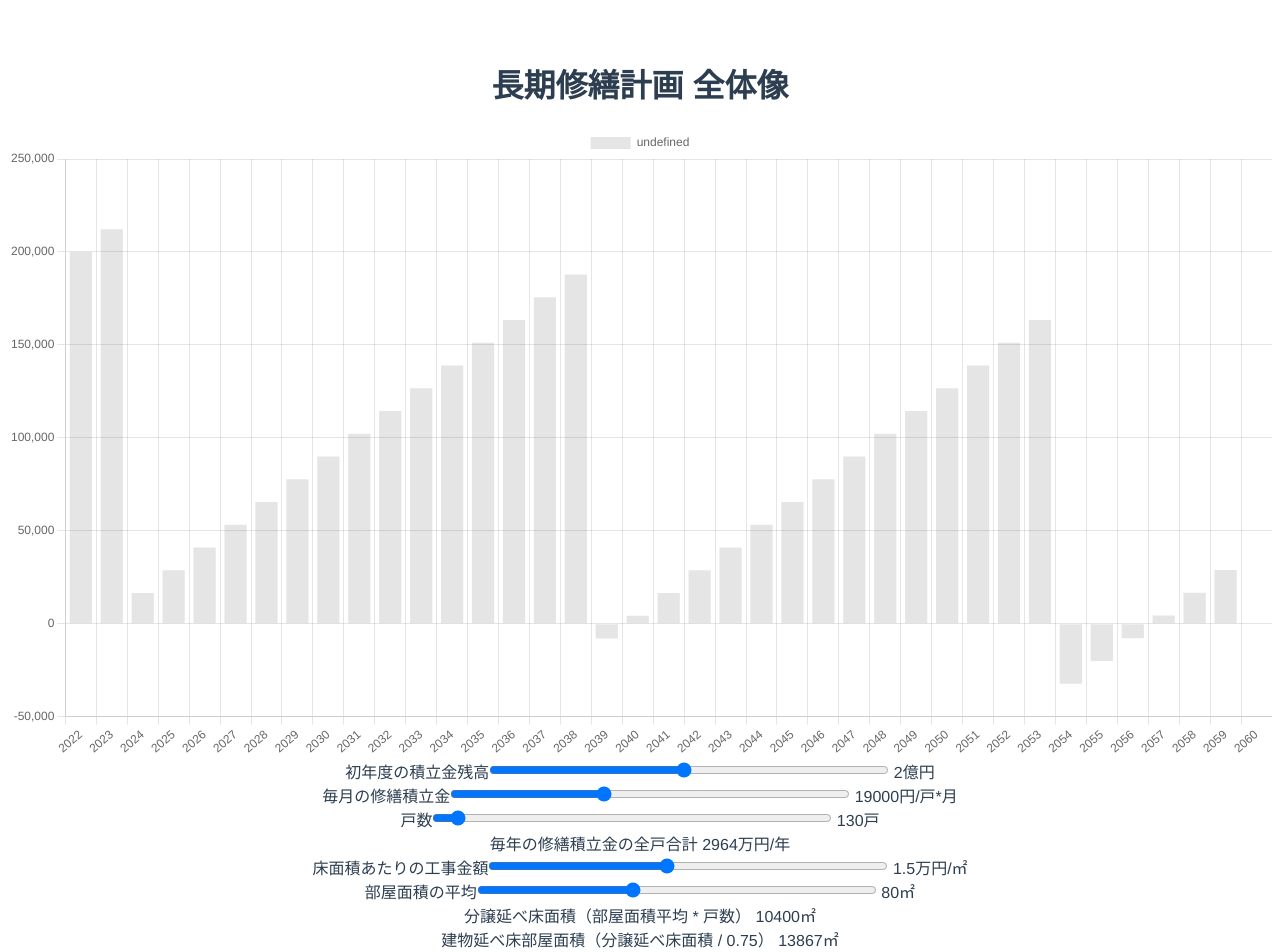
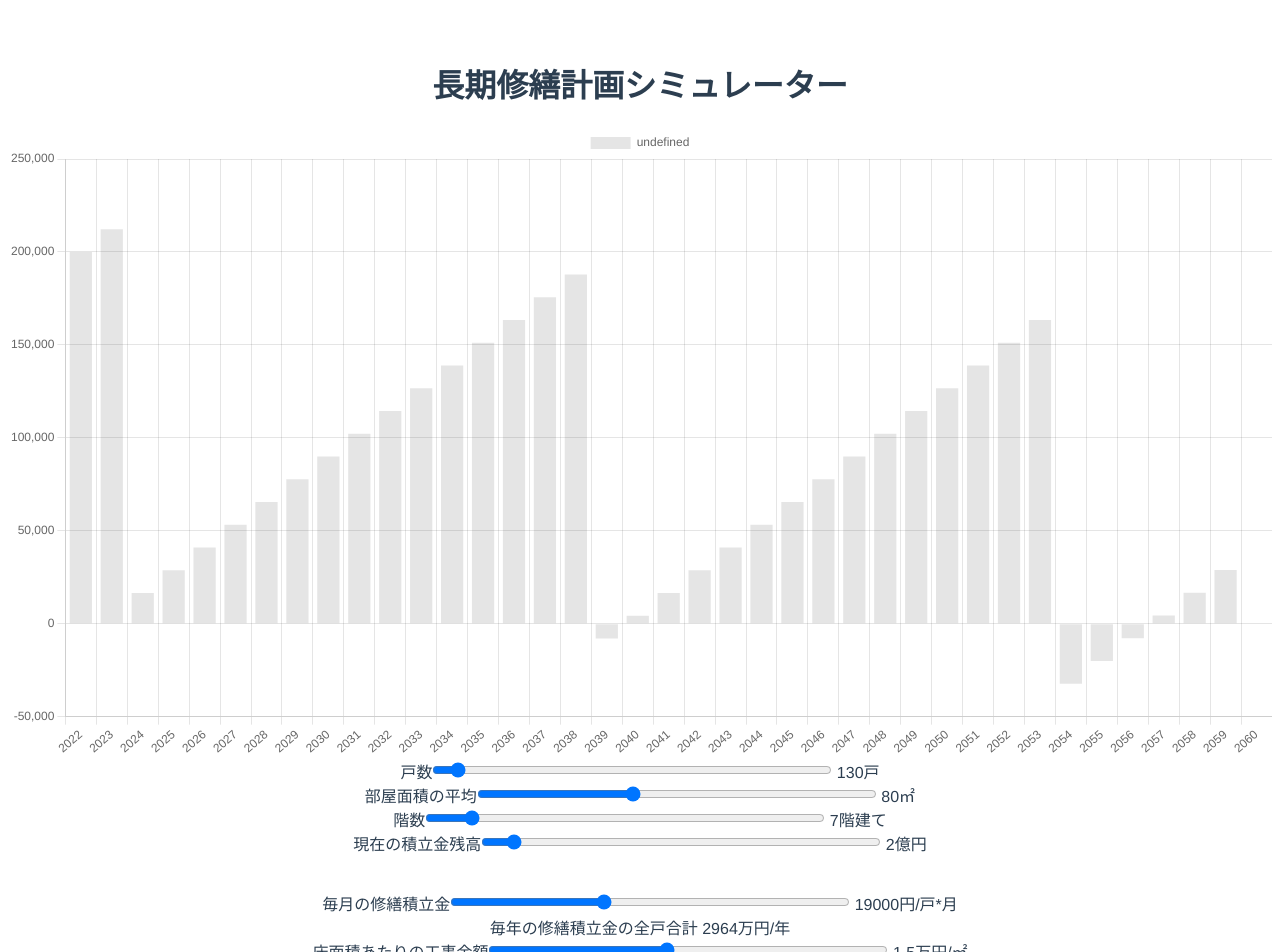
Before and after one commit to kesasaki/apartment-life-plan, a Vue app: page / in a window 1280 px wide. Shown: the top 952 px of the page. Built offline with nearby package versions, Linux system fonts and the light colour scheme.

Commit message:
表題、レイアウトの変更

```diff
--- a/src/components/TotalPlan.vue
+++ b/src/components/TotalPlan.vue
@@ -1,21 +1,32 @@
 <template>
   <div class="totalPlan">
-    <h1>長期修繕計画 全体像</h1>
+    <h1>長期修繕計画シミュレーター</h1>
     <BarChart :chartData="getYearlyCosts" :chartOptions="dat2" />
     <div>
-      <label for="volume">初年度の積立金残高</label>
-      <input type="range" min="10000" max="400000" step="10000"  list="firstValue" v-model.number="firstvalue">
+      <label for="volume">戸数</label>
+      <input type="range" min="2" max="2789" step="1" list="tickmarksNumberHouses" v-model.number="numberhouses">
+      {{ numberhouses}}戸
+    </div>
+    <div>
+      <label for="volume">部屋面積の平均</label>
+      <input type="range" min="5" max="200" step="1" list="tickmarksRoomAreaAve" v-model.number="roomareaave">
+      {{ roomareaave }}㎡
+    </div>
+    <div>
+      <label for="volume">階数</label>
+      <input type="range" min="1" max="60" step="1"  list="tickmarksFloors" v-model.number="floors">
+      {{ floors }}階建て
+    </div>
+    <div>
+      <label for="volume">現在の積立金残高</label>
+      <input type="range" min="10000" max="3000000" step="10000"  list="firstValue" v-model.number="firstvalue">
       {{ firstvalue / 100000 }}億円
     </div>
+    <br/><br/>
     <div>
       <label for="volume">毎月の修繕積立金</label>
       <input type="range" min="0" max="50000" step="500" list="tickmarksRepareReserveMonthlye" v-model.number="reparereservemonthly">
       {{ reparereservemonthly }}円/戸*月
-    </div>
-    <div>
-      <label for="volume">戸数</label>
-      <input type="range" min="2" max="2789" step="1" list="tickmarksNumberHouses" v-model.number="numberhouses">
-      {{ numberhouses}}戸
     </div>
     <div>
       <label for="volume">毎年の修繕積立金の全戸合計</label>
@@ -27,11 +38,6 @@
       {{ constructionpriceperarea / 10000}}万円/㎡
     </div>
     <div>
-      <label for="volume">部屋面積の平均</label>
-      <input type="range" min="5" max="200" step="1" list="tickmarksRoomAreaAve" v-model.number="roomareaave">
-      {{ roomareaave }}㎡
-    </div>
-    <div>
       <label for="volume">分譲延べ床面積（部屋面積平均 * 戸数）</label>
       {{ getRoomAreaTotal }}㎡
     </div>
@@ -41,22 +47,17 @@
     </div>
     <div>
       <label for="volume">大規模修繕の金額(建物延べ床部屋面積 * 床面積あたりの工事金額)</label>
-      {{ getConstructionPrice / 100000000 }}億円
+      {{ Math.round(getConstructionPrice / 10000000) / 10 }}億円
     </div>
     <div>
       <label for="volume">大規模修繕の間隔</label>
-      <input type="range" min="1" max="30" step="1" list="tickmarksOutgoInterval" v-model.number="outgointerval">
+      <input type="range" min="10" max="20" step="1" list="tickmarksOutgoInterval" v-model.number="outgointerval">
       {{ outgointerval }}年毎
     </div>
     <div>
       <label for="volume">次の大規模修繕</label>
       <input type="range" min="0" max="20" step="1" list="tickmarksNext" v-model.number="nextconstruction">
       {{ nextconstruction }}年後
-    </div>
-    <div>
-      <label for="volume">階数</label>
-      <input type="range" min="1" max="60" step="1"  list="tickmarksFloors" v-model.number="floors">
-      {{ floors }}階建て
     </div>
     <div>
       <label for="volume">毎月の修繕積立金目安(修繕費計算用)</label>
@@ -175,7 +176,8 @@ export default {
     },
     // 期間中の大規模修繕の回数
     getCountLargeConstruction: function() {
-      return Math.ceil(38 / this.outgointerval)
+      //return Math.ceil(38 / this.outgointerval)
+      return 3
     },
     // 大規模修繕の上記回数の合計金額
     getTotalPriceLargeConstruction: function() {
```
